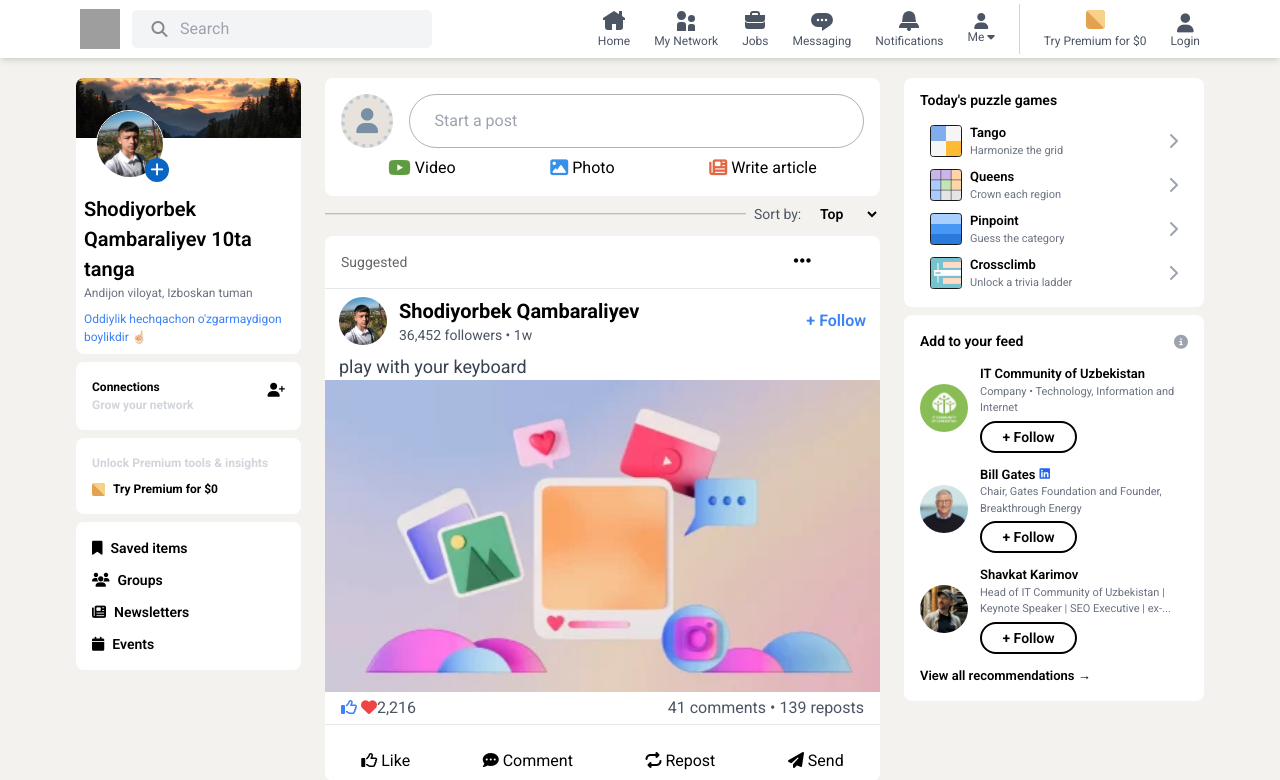
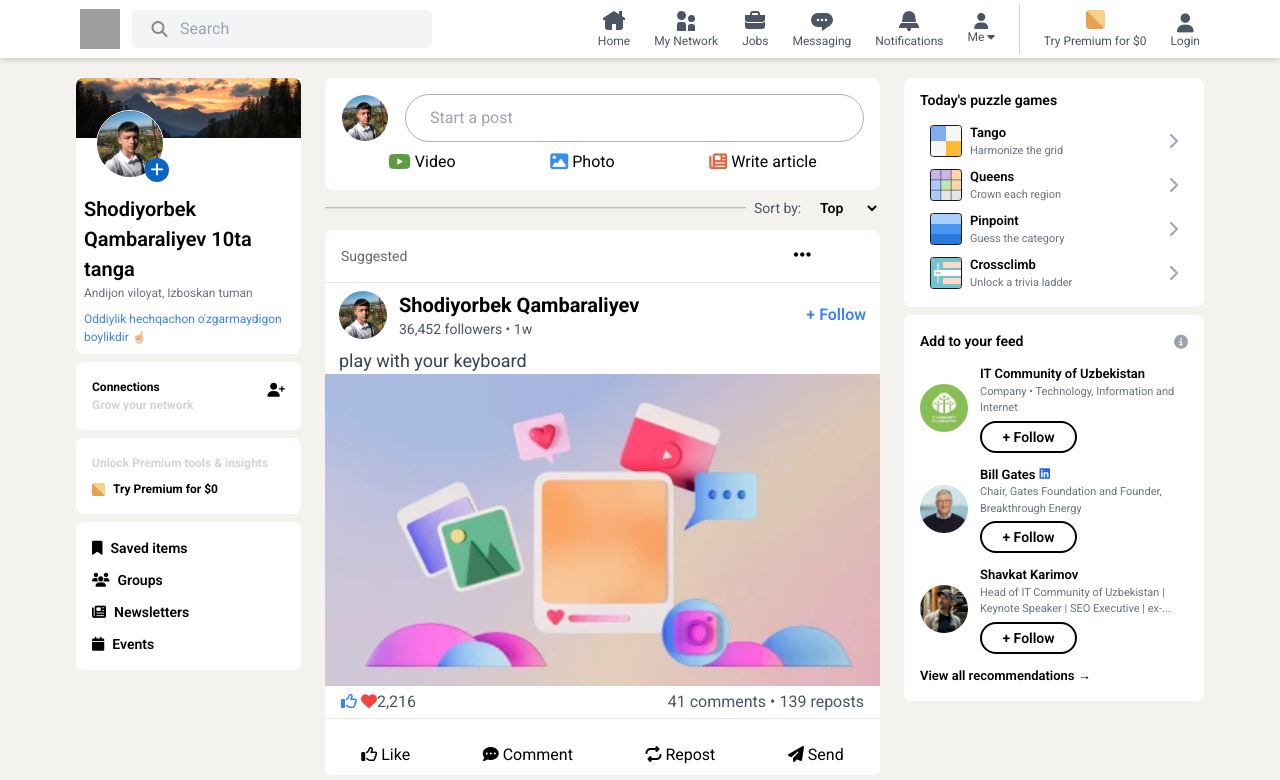
Before and after one commit to ShodiyorbekQambaraliyev/LinkedIn, a Django app: page / in a window 1280 px wide. Shown: the top 780 px of the page. Run offline with Django 5.2, Linux system fonts and the light colour scheme; data comes from the database, SQL or seed files in the repository; both versions use the stored data as it was after the commit; some libraries are stand-ins or nearby versions; grey boxes are pictures that could not be loaded.

Commit message:
bazigi qodlarda ozgarishlar bor

```diff
--- a/LinkedIn/templates/base.html
+++ b/LinkedIn/templates/base.html
@@ -5,6 +5,7 @@
     <meta charset="UTF-8">
     <meta name="viewport" content="width=device-width, initial-scale=1.0">
     <title>Document</title>
+    <link rel="icon" href="{% static 'img/pege_link.png' %}">
     <link rel="stylesheet" href="{% static 'css/main.css' %}">
     <script src="https://cdn.tailwindcss.com"></script>
     <link rel="stylesheet" href="{% static 'js/post.js' %}">
--- a/LinkedIn/templates/home.html
+++ b/LinkedIn/templates/home.html
@@ -92,12 +92,10 @@
 
     <div class="">
         <div class="w-[555px] bg-white p-4 rounded-lg mb-[8px]">
-            {% for profile in profile %}
             <div class="w-full flex gap-4">
-                <div style="border: 4px dotted #C0CAD2;"
-                    class="w-[60px] h-[54px] rounded-full bg-[#E7E2DC] flex items-center justify-center ">
-                    <i class="text-[25px] text-[#788FA5] fa-solid fa-user"></i>
-                </div>
+                {% for profile in profile %}
+                <img class="flex items-center justify-center w-[48px] h-[48px] rounded-full border border-2z  border-white"
+                    src="{{ profile.img.url }}" alt="">
                 {% endfor %}
                 <input type="text" placeholder="Start a post" class="w-full px-6 border border-[#b2b2b2] rounded-full">
             </div>
```
Also changed, not shown: db.sqlite3.
